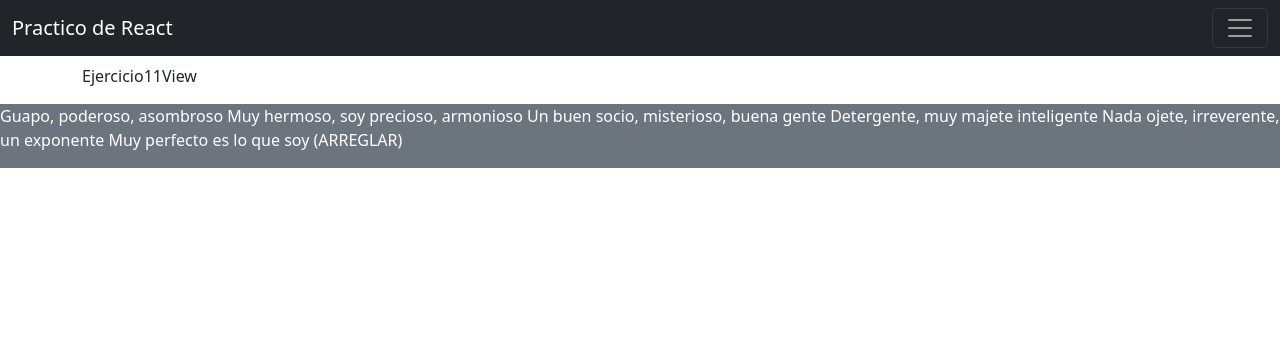
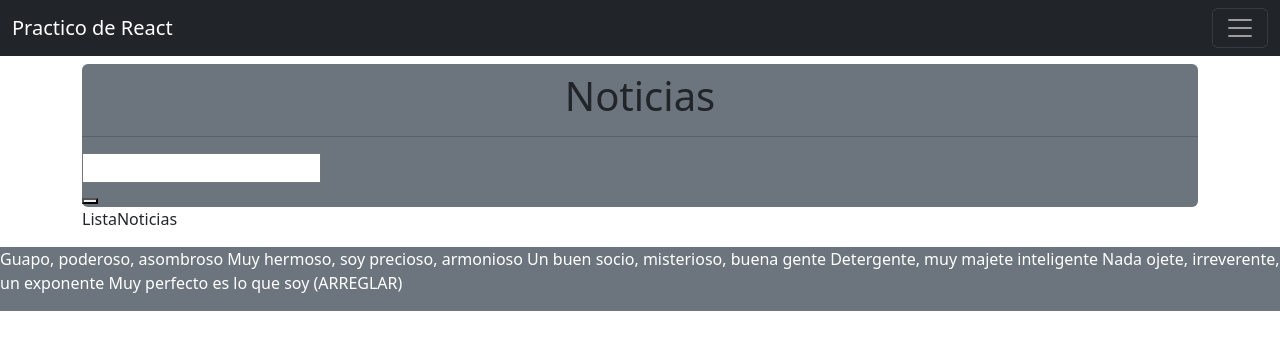
Before and after one commit to SantiagoPuertas4/practicoReact, a React (Vite) app: page /ejercicio11 in a window 1280 px wide. Shown: the top 350 px of the page. Built offline with nearby package versions, Linux system fonts and the light colour scheme; no server answers.

Commit message:
Se dividio el ejercicio 11 en 4 componentes principales y se armo la funcion que hace el fetch a la API con tanstack query

```diff
--- a/package.json
+++ b/package.json
@@ -10,6 +10,7 @@
     "preview": "vite preview"
   },
   "dependencies": {
+    "@tanstack/react-query": "^5.51.23",
     "bootstrap": "^5.3.3",
     "prop-types": "^15.8.1",
     "react": "^18.2.0",
--- /dev/null
+++ b/src/components/ejercicio11/Formulario.jsx
@@ -0,0 +1,16 @@
+const Formulario = () => {
+  return (
+    <div>
+      <form action="">
+        <fieldset>
+          <label htmlFor=""></label>
+          <input type="text" name="" id="" />
+          <div>
+            <button></button>
+          </div>
+        </fieldset>
+      </form>
+    </div>
+  );
+};
+export default Formulario;
--- /dev/null
+++ b/src/components/ejercicio11/ListaNoticias.jsx
@@ -0,0 +1,4 @@
+const ListaNoticias = () => {
+  return <div>ListaNoticias</div>;
+};
+export default ListaNoticias;
--- /dev/null
+++ b/src/components/ejercicio11/Noticia.jsx
@@ -0,0 +1,4 @@
+const Noticia = () => {
+  return <div>Noticia</div>;
+};
+export default Noticia;
--- /dev/null
+++ b/src/components/ejercicio11/Titulo.jsx
@@ -0,0 +1,8 @@
+const Titulo = () => {
+  return (
+    <div>
+      <h1 className="text-center pt-2">Noticias</h1>
+    </div>
+  );
+};
+export default Titulo;
--- /dev/null
+++ b/src/components/ejercicio11/news.js
@@ -0,0 +1,12 @@
+const NEWS_API_KEY = import.meta.env.VITE_NEWS_API_KEY;
+
+export const getNewsFN = async (query) => {
+  const res = await fetch(
+    `https://newsapi.org/v2/everything?language=es&q=${query}&pageSize=15&apiKey=${NEWS_API_KEY}`
+  );
+  const data = await res.json();
+
+  if (!res.ok) throw new Error("Ocurrio un error");
+
+  return data;
+};
--- a/src/main.jsx
+++ b/src/main.jsx
@@ -5,9 +5,14 @@ import "bootstrap/dist/css/bootstrap.min.css";
 import "bootstrap/dist/js/bootstrap.min.js";
 import { RouterProvider } from "react-router-dom";
 import { router } from "./constants/routes.jsx";
+import { QueryClient, QueryClientProvider } from "@tanstack/react-query";
+
+const queryClient = new QueryClient();
 
 ReactDOM.createRoot(document.getElementById("root")).render(
   <React.StrictMode>
-    <RouterProvider router={router} />
+    <QueryClientProvider client={queryClient}>
+      <RouterProvider router={router} />
+    </QueryClientProvider>
   </React.StrictMode>
 );
--- a/src/views/Ejercicio11View.jsx
+++ b/src/views/Ejercicio11View.jsx
@@ -1,4 +1,33 @@
+import { useQuery } from "@tanstack/react-query";
+import { useState } from "react";
+import { getNewsFN } from "../components/ejercicio11/news";
+import Titulo from "../components/ejercicio11/Titulo";
+import Formulario from "../components/ejercicio11/Formulario";
+import ListaNoticias from "../components/ejercicio11/ListaNoticias";
+
 const Ejercicio11View = () => {
-  return <div className="mt-5 pt-3 pb-2 mb-2">Ejercicio11View</div>;
+  const {
+    data: news,
+    isLoading,
+    isError,
+    isSuccess,
+  } = useQuery({
+    queryKey: ["news"],
+    queryFn: getNewsFN,
+  });
+
+  return (
+    <div className="mt-5 pt-3 pb-2 mb-2">
+      <section className="bg-secondary rounded-2">
+        <Titulo />
+        <hr />
+        <Formulario />
+      </section>
+
+      <section>
+        <ListaNoticias />
+      </section>
+    </div>
+  );
 };
 export default Ejercicio11View;
```
Also changed, not shown: 2 other files (tests, documents, lock files or other folders).
